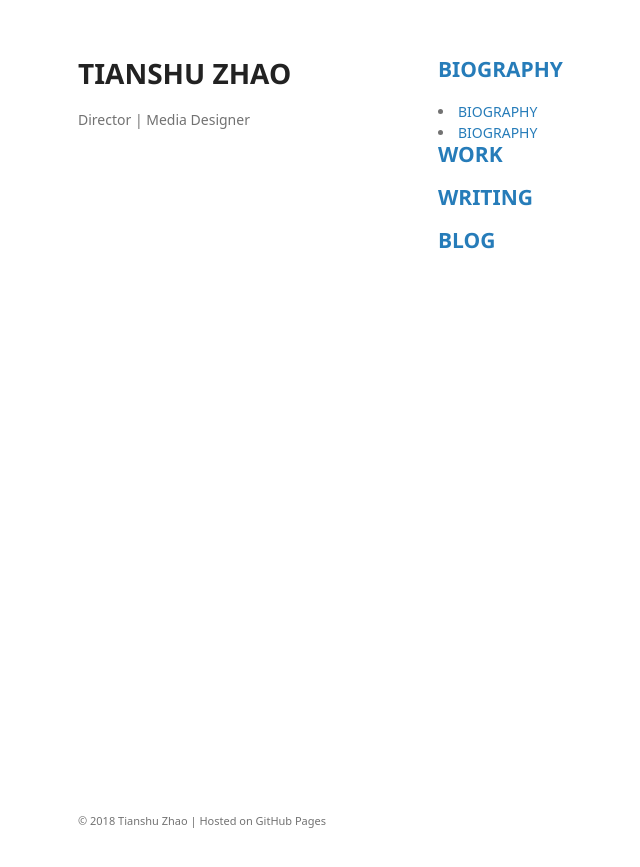
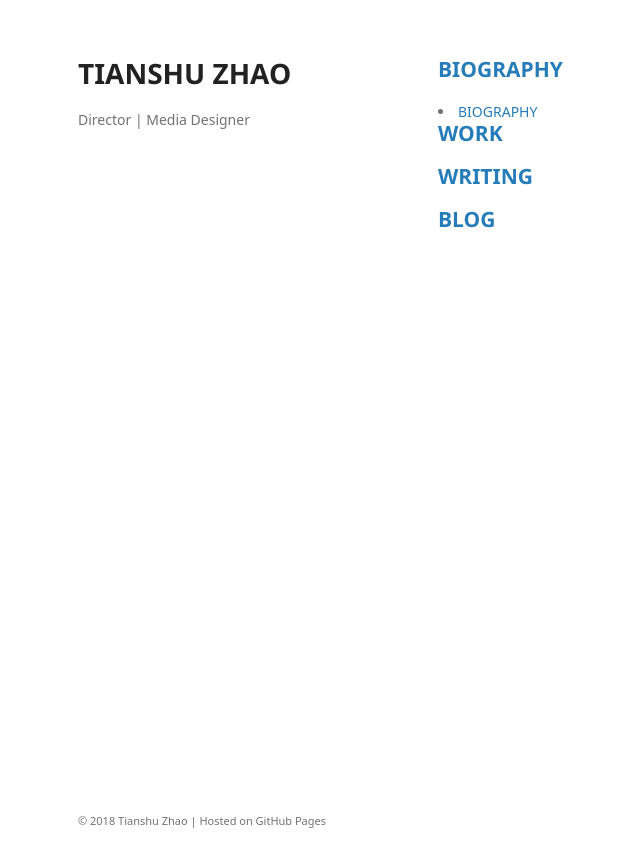
Before and after one commit to tianshu-z/tianshu-z.github.io, a Jekyll site: the page built from index.md, in a window 1280 px wide. Shown: the top 867 px of the page, without its empty margins (132-772 px from the left). Built offline with Jekyll 4.4.1, drawn with Linux system fonts in a browser that asks for light colours; some web fonts are replaced; our own code applies the rules of GitHub Pages for plain Markdown files.

Commit message:
Update index.md

```diff
--- a/index.md
+++ b/index.md
@@ -1,8 +1,8 @@
 ## [BIOGRAPHY](https://tianshu-z.github.io/BIOGRAPHY/)
+
 
 <li><a href="biography.html">BIOGRAPHY</a></li>
 
-<li><a href="biography.md">BIOGRAPHY</a></li>
 
 ## [WORK](https://tianshu-z.github.io/WORK/)
 
```
